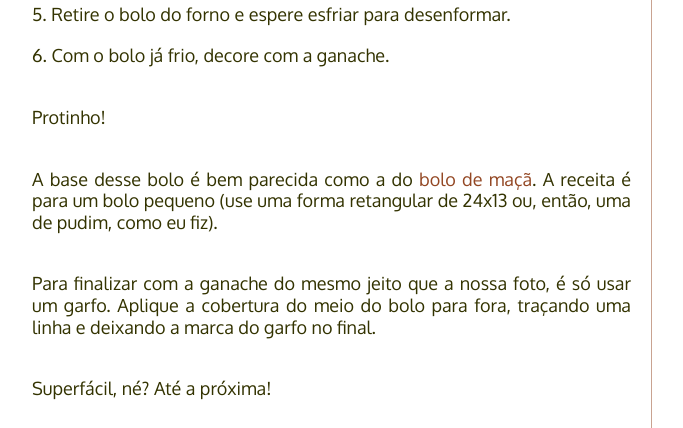
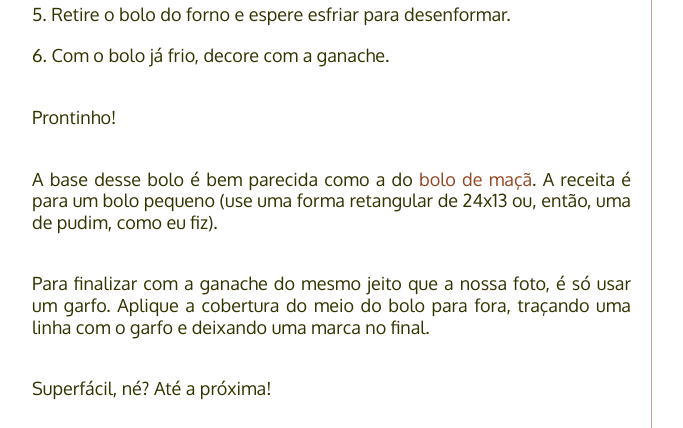
Before and after one commit to PaneladePau/paneladepau-jekyll-blog, a Jekyll site: the page built from _posts/2016-04-22-bolo-de-laranja-com-ganache.md, in a window 1280 px wide and 900 px high, scrolled down 1348 px. Shown: the part 154-582 px from the top of the window, without its empty margins (138-821 px from the left). Built offline with Jekyll 4.4.1, drawn with Linux system fonts in a browser that asks for light colours; nearby versions of some CDN libraries; some web fonts are replaced.

Commit message:
“update”

```diff
--- a/_posts/2016-04-22-bolo-de-laranja-com-ganache.md
+++ b/_posts/2016-04-22-bolo-de-laranja-com-ganache.md
@@ -39,11 +39,11 @@ Bolos são sempre uma ótima pedida para a hora do lanche e deixam a casa com um
 5. Retire o bolo do forno e espere esfriar para desenformar.
 6. Com o bolo já frio, decore com a ganache.
 
-Protinho!
+Prontinho!
 
 A base desse bolo é bem parecida como a do [bolo de maçã](http://paneladepau.com.br/bolo-de-maca). A receita é para um bolo pequeno (use uma forma retangular de 24x13 ou, então, uma de pudim, como eu fiz).
 
-Para finalizar com a ganache do mesmo jeito que a nossa foto, é só usar um garfo. Aplique a cobertura do meio do bolo para fora, traçando uma linha e deixando a marca do garfo no final.
+Para finalizar com a ganache do mesmo jeito que a nossa foto, é só usar um garfo. Aplique a cobertura do meio do bolo para fora, traçando uma linha com o garfo e deixando uma marca no final.
 
 Superfácil, né?
 Até a próxima!
```
